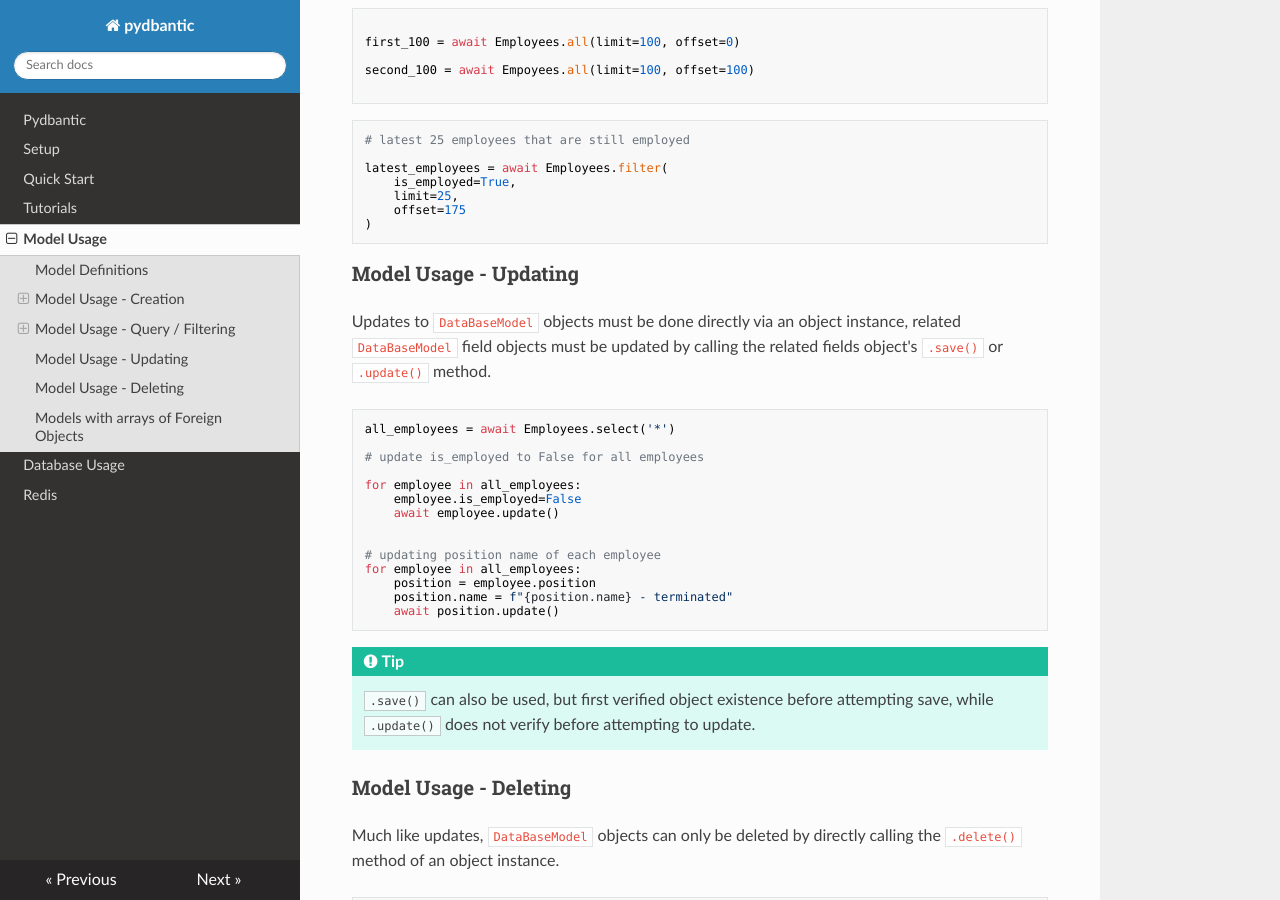
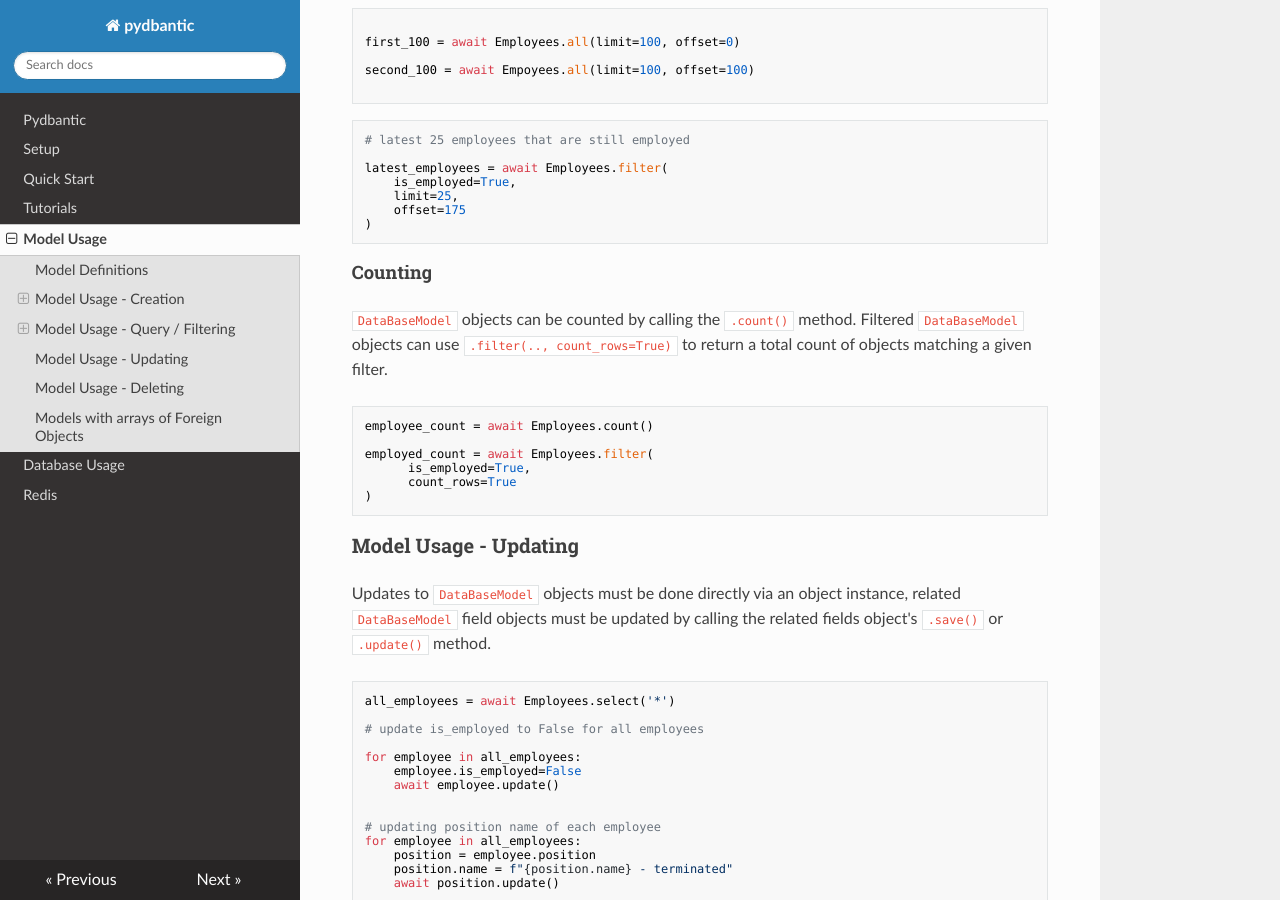
Before and after one commit to codemation/pydbantic, an MkDocs documentation site: the page built from docs/model-usage.md, in a window 1280 px wide and 900 px high, scrolled down 3035 px. Built offline with MkDocs 1.6.1, drawn with Linux system fonts in a browser that asks for light colours; nearby versions of some CDN libraries.

Commit message:
Added count examples to docs

````diff
--- a/docs/model-usage.md
+++ b/docs/model-usage.md
@@ -169,7 +169,17 @@ latest_employees = await Employees.filter(
     offset=175
 )
 ```
+#### Counting
+`DataBaseModel` objects can be counted by calling the `.count()` method. Filtered `DataBaseModel` objects can use `.filter(.., count_rows=True)` to return a total count of objects matching a given filter.
 
+```python
+employee_count = await Employees.count()
+
+employed_count = await Employees.filter(
+      is_employed=True,
+      count_rows=True
+)
+```
 
 ### Model Usage - Updating
 Updates to `DataBaseModel` objects must be done directly via an object instance, related `DataBaseModel` field objects must be updated by calling the related fields object's `.save()` or `.update()` method.
````
